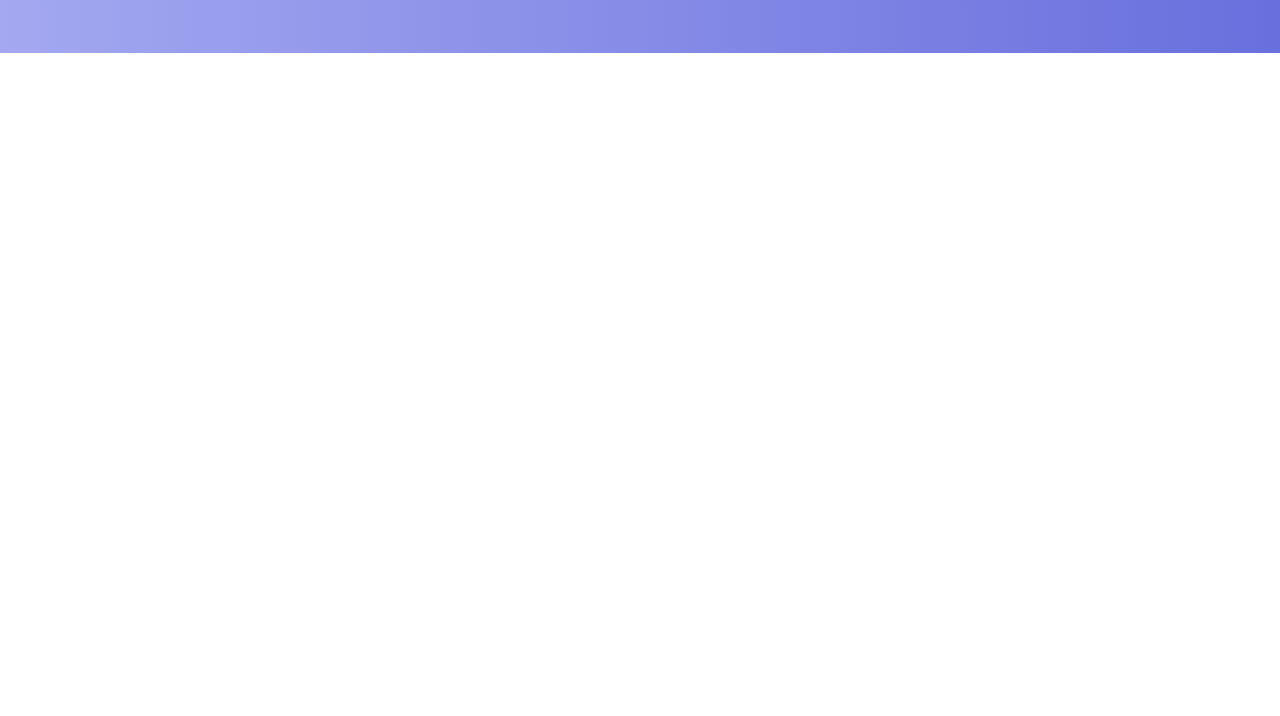
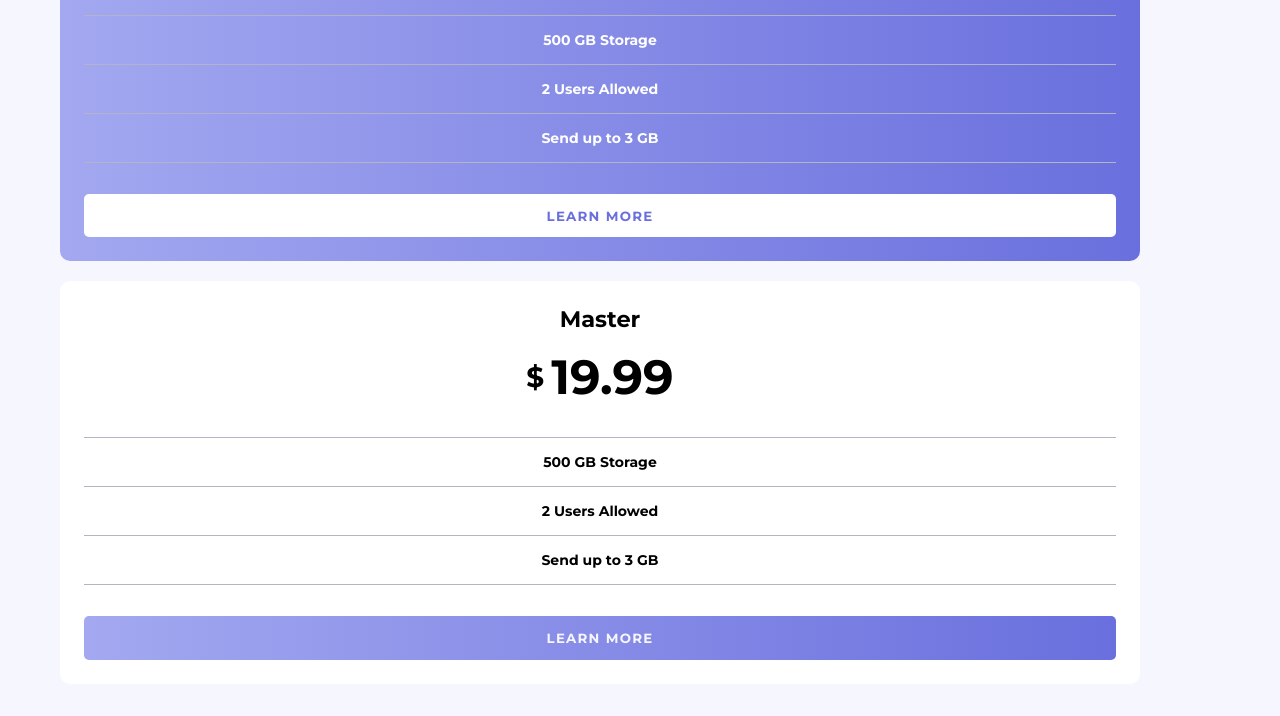
Before and after one commit to ChannMyaeAung/Pricing-Toggle-Page, a website built with Vite: page index.html in a window 1280 px wide. Shown: the part 747-1463 px from the top of the page. Before the commit the page ends 800 px from the top, so only its background shows below. Built offline with nearby package versions, Linux system fonts and the light colour scheme.

Commit message:
set up the html and css and added all three price plans cards.

```diff
--- a/index.html
+++ b/index.html
@@ -2,13 +2,71 @@
 <html lang="en">
   <head>
     <meta charset="UTF-8" />
-    <link rel="icon" type="image/svg+xml" href="/favicon.png" />
+    <link rel="icon" type="image/svg+xml+png" href="/favicon.png" />
     <meta name="viewport" content="width=device-width, initial-scale=1.0" />
     <title>Pricing Table</title>
   </head>
   <body>
-    <div id="app">
-      <h1>Hello</h1>
+    <div class="container">
+      <h1 class="container__heading">Our Pricing</h1>
+
+      <div class="toggle-container">
+        <span>Annually</span>
+        <span>
+          <label for="toggle"></label>
+          <input type="checkbox" name="toggle" id="toggle" />
+        </span>
+        <span>Monthly</span>
+      </div>
+
+      <div class="prices__box_container">
+        <!-- Basic Price Box -->
+        <div class="prices__box_basic box">
+          <h2>Basic</h2>
+
+          <h3><span style="font-size: 28px">$</span>19.99</h3>
+          <hr />
+          <p>500 GB Storage</p>
+          <hr />
+          <p>2 Users Allowed</p>
+          <hr />
+          <p>Send up to 3 GB</p>
+          <hr />
+
+          <button class="learnmore-btn">Learn More</button>
+        </div>
+
+        <!-- Professional Price Box -->
+        <div class="prices__box_professional box">
+          <h2>Basic</h2>
+
+          <h3><span style="font-size: 28px">$</span>19.99</h3>
+          <hr />
+          <p>500 GB Storage</p>
+          <hr />
+          <p>2 Users Allowed</p>
+          <hr />
+          <p>Send up to 3 GB</p>
+          <hr />
+
+          <button class="learnmore-btn professional-btn">Learn More</button>
+        </div>
+
+        <!-- Master Price Box -->
+        <div class="prices__box_master box">
+          <h2>Master</h2>
+          <h3><span style="font-size: 28px">$</span>19.99</h3>
+          <hr />
+          <p>500 GB Storage</p>
+          <hr />
+          <p>2 Users Allowed</p>
+          <hr />
+          <p>Send up to 3 GB</p>
+          <hr />
+
+          <button class="learnmore-btn">Learn More</button>
+        </div>
+      </div>
     </div>
     <script type="module" src="/main.js"></script>
   </body>
--- a/style.css
+++ b/style.css
@@ -1,5 +1,5 @@
+@import url("https://fonts.googleapis.com/css2?family=Montserrat:ital,wght@0,200;0,300;0,400;0,500;0,600;0,700;0,800;0,900;1,300;1,400;1,600&display=swap");
 :root {
-  --primary-linearGradient: ();
   --very-lightGrayishBlue: hsl(240, 78%, 98%);
   --light-grayishBlue: hsl(234, 14%, 74%);
   --grayishBlue: hsl(233, 13%, 49%);
@@ -18,6 +18,100 @@
 }
 
 body {
+  font-size: 15px;
+  font-family: "Montserrat", sans-serif;
+  background-color: var(--very-lightGrayishBlue);
+}
+
+img {
+  display: block;
+  max-width: 100%;
+}
+
+button {
+  font-family: inherit;
+}
+
+.container {
+  margin: 2rem 0;
+  width: 100%;
+  max-width: 1200px;
+  display: flex;
+  flex-direction: column;
+  text-align: center;
+}
+
+.container__heading {
+  font-weight: 700;
+}
+
+.toggle-container {
+  margin: 2rem 0 4rem 0;
+}
+
+.box {
+  background-color: #ffffff;
+  padding: 1.5rem;
+  border-radius: 10px;
+  width: 90%;
+  margin: 0 auto;
+  font-weight: 700;
+}
+
+.box h3 {
+  font-size: 3rem;
+  display: flex;
+  align-items: center;
+  justify-content: center;
+  gap: 7px;
+  margin-bottom: 1rem;
+}
+
+.box p {
+  font-size: 14px;
+}
+
+hr {
+  border: none;
+  border-top: 1px solid var(--light-grayishBlue);
+}
+
+.prices__box_container {
+  display: flex;
+  flex-direction: column;
+  gap: 20px;
+}
+
+.prices__box_basic,
+.prices__box_professional,
+.prices__box_master {
+  display: flex;
+  flex-direction: column;
+  gap: 15px;
+  width: 90%;
+}
+
+.prices__box_professional {
   background: linear-gradient(to right, hsl(236, 72%, 79%), hsl(237, 63%, 64%));
-  font-size: 15px;
+  color: #ffffff;
 }
+
+.learnmore-btn {
+  cursor: pointer;
+  background: linear-gradient(to right, hsl(236, 72%, 79%), hsl(237, 63%, 64%));
+  color: var(--very-lightGrayishBlue);
+  letter-spacing: 1.25px;
+  border: none;
+  font-weight: 700;
+
+  text-transform: uppercase;
+  padding: 0.85rem 1.25rem;
+  border-radius: 5px;
+  margin-top: 1rem;
+}
+
+.professional-btn {
+  background-image: none;
+  background-color: #fff;
+  color: hsl(237, 63%, 64%);
+}
```
Also changed, not shown: public/bg-bottom.svg (renamed from images/bg-bottom.svg), public/bg-top.svg (renamed from images/bg-top.svg).
